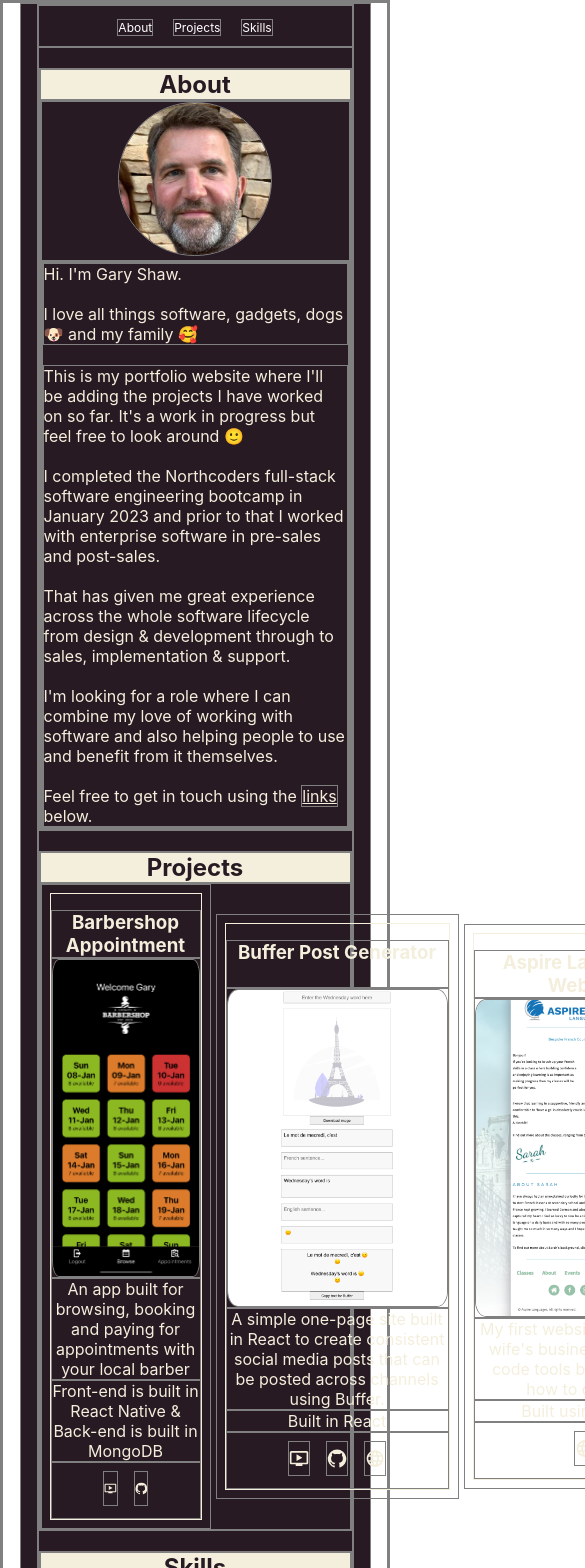
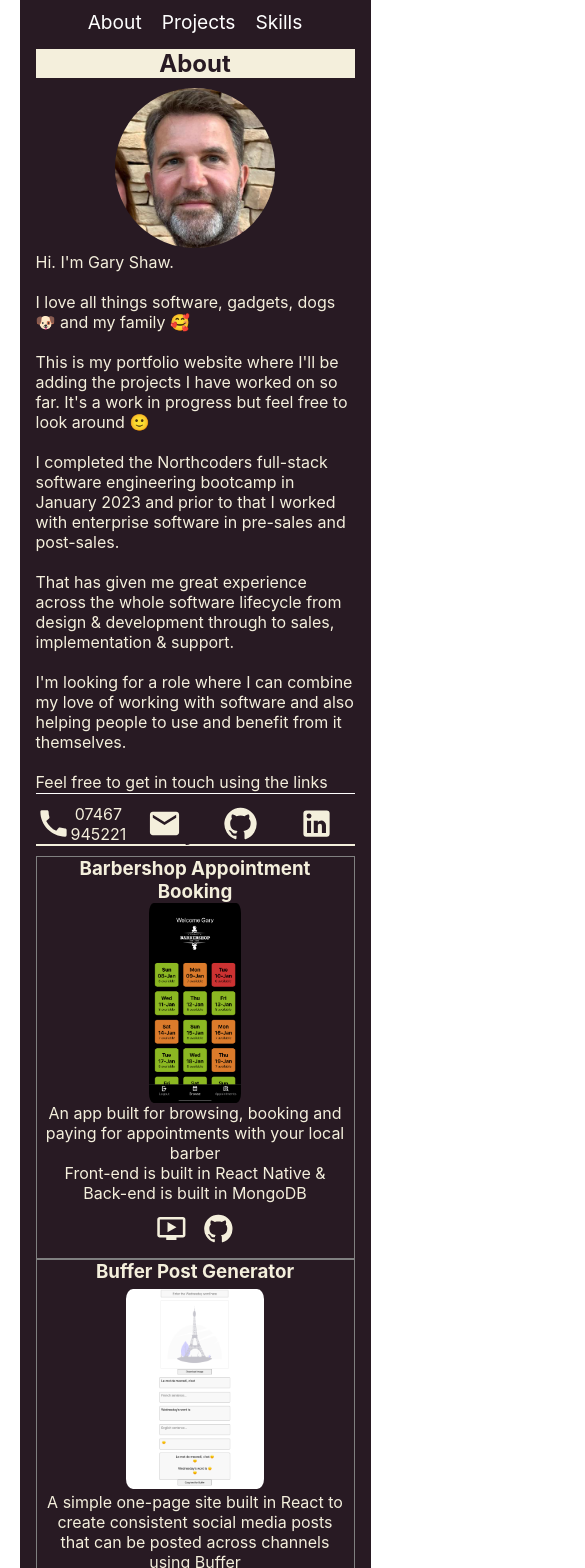
Before and after one commit to g4ry5haw/portfolio-website, a React (Create React App) app: page / in a window 390 px wide. Shown: the top 1568 px of the page, 585 px wide, since content can reach past the window. Built offline with nearby package versions, Linux system fonts and the light colour scheme; the HTML template or start-up script is replaced by a standard one.

Commit message:
worked on responsiveness

```diff
--- a/src/App.css
+++ b/src/App.css
@@ -2,7 +2,7 @@
   padding:0px;
   margin:0px;
   box-sizing: border-box;
-  border: 0.2px solid grey;
+  /* border: 0.2px solid grey; */
   list-style-type: none;
   scroll-behavior: smooth;
 }
@@ -18,15 +18,19 @@
 }
 
 .content {
-  min-height: 50vh;
-  margin-bottom: 20px;
-  margin-top: 20px;
+  min-height: 90dvh;
+  min-height: 90vh;
+
+  /* margin-bottom: 20px;
+  margin-top: 20px; */
 }
 
 .sectionTitle {
-  scroll-margin-top: 4rem;
+  scroll-margin-top: 3rem;
   background-color: #F4EFDC;
-  color: #281A23
+  color: #281A23;
+  margin-top: 5px;
+  margin-bottom: 10px ;
 }
 
 p {
@@ -50,6 +54,7 @@ p {
   gap: 5px;
   /* overflow: hidden; */
   grid-template-columns: repeat(3, 1fr);
+  /* grid-template-columns: repeat(auto-fit, minmax(186px, 1fr)); */
   grid-auto-rows: 1fr;
   /* grid-column-gap: 5px;
   grid-row-gap: 5px; */
@@ -74,7 +79,13 @@ p {
   display: flex;
   /* flex: 1 1 250px; */
   margin: auto;
-  width: 100%
+  width: 100%;
+  justify-content: center;
+  align-items: center;
+}
+
+col > .icon {
+  padding-right: 30px;
 }
 
 .col-text-left > * {
@@ -87,11 +98,8 @@ p {
   padding-top: 1em;
   min-height: 20em;
   width: 100%;
+   object-fit: contain;
   /* align-self: stretch */
-}
-
-.col-image-project {
-  height : 20em;
 }
 
 nav {
@@ -109,7 +117,7 @@ nav a {
   text-decoration: none;
   /* margin: 0px 20px; */
   margin: 10px;
-  font-size: max(2vw, 12px);
+  font-size: max(2vw, 1.2rem);
 }
 
 nav a:hover {
@@ -150,40 +158,13 @@ a {
   color: #F4EFDC;
 }
 
-.skillList {
-  /* display: flex; */
-  /* flex-wrap: wrap;
-  justify-content: center; */
-  /* margin-bottom: 10px; */
-  /* width: 100%; */
-
-}
-
-.skillListItem {
-  /* font-size: clamp(0.5rem, 10vw + 0.1rem, 1rem); */
-}
-
-footer {
-  position: sticky;
-  bottom: 0;
-}
-
 .headshot {
   border-radius: 50%;
-  /* max-width: 20%; */
   width: 50%;
-  /* margin: 1rem; */
 }
 
 
-.image-project {
-  border-radius: 5%;
-  /* max-width: 60%; */
-  /* max-height: 40%; */
-  height:100%;
-  /* margin: 1rem; */
 
-}
 
 .projectLogo {
   border-radius: 5%;
@@ -196,7 +177,48 @@ footer {
   margin: 0.5rem;
 }
 
-.col-title {
-  height: 3rem;
+/* .col-title {
+  height: 5rem;
 
+} */
+
+.grid-outer {
+  display:grid;
+  grid-template-columns: repeat(auto-fit, minmax(200px, 1fr));
+  /* grid-template-columns: repeat(3, 1fr); */
+  grid-auto-rows: 1fr;
+  justify-content: center;
 }
+
+.grid-inner {
+  display: grid;
+  /* column-gap: 5 rem; */
+  /* gap: 1 rem; */
+  padding-left: 5px;
+  padding-right: 5px;
+  border: 1px grey solid;
+}
+
+.grid-inner > img {
+  /* max-height: 100%; */
+  /* /* max-height: 200px; */
+  height: 200px;
+  width:auto;
+  margin: auto;
+  border-radius: 5%;
+  /* object-fit: cover; */
+}
+
+.footer {
+  background-color: #281A23;
+  padding-top: 10px;
+  text-align: center;
+  width: 100%;
+  position: sticky;
+  bottom: 0px;
+  justify-content: center;
+  display:flex;
+  align-items: center;
+  border-top: 1px solid white;
+  margin-top: 10px
+}
--- a/src/App.js
+++ b/src/App.js
@@ -1,5 +1,6 @@
 import "./App.css";
 import Nav from "./components/Nav";
+import Footer from "./components/Footer";
 // import Body from "./components/Body";
 // import About from "./components/About";
 // import Projects from "./components/Projects";
@@ -13,8 +14,7 @@ function App() {
   return (
     <div className="App">
       <Nav />
-
-      {/* <Footer /> */}
+      <Footer />
     </div>
   );
 }
--- a/src/components/About.jsx
+++ b/src/components/About.jsx
@@ -42,11 +42,7 @@ const About = () => {
               themselves.
               <br />
               <br />
-              Feel free to get in touch using the{" "}
-              <a href="#links" className="link">
-                links
-              </a>{" "}
-              below.
+              Feel free to get in touch using the links below.
             </p>
           </div>
         </div>
--- a/src/components/Body.jsx
+++ b/src/components/Body.jsx
@@ -1,6 +1,7 @@
 import React from "react";
 import About from "./About";
 import Projects from "./Projects";
+// import Projects2 from "./Projects2";
 import Skills from "./Skills";
 import "../App.css";
 
@@ -8,6 +9,7 @@ const Body = () => {
   return (
     <div>
       <About />
+      {/* <Projects /> */}
       <Projects />
       <Skills />
       {/* <Contact />
--- /dev/null
+++ b/src/components/Footer.jsx
@@ -0,0 +1,48 @@
+import React from "react";
+import CallIcon from "@mui/icons-material/Call";
+import EmailIcon from "@mui/icons-material/Email";
+import GitHubIcon from "@mui/icons-material/GitHub";
+import LinkedInIcon from "@mui/icons-material/LinkedIn";
+
+const Footer = () => {
+  return (
+    <div class="footer">
+      <div className="col">
+        <CallIcon fontSize="large" className="icon" /> 07467 945221
+      </div>
+      <div className="col">
+        <EmailIcon
+          fontSize="large"
+          className="icon"
+          onClick={(e) => {
+            window.location.href = "mailto:gary.shaw@gmx.co.uk";
+          }}
+        />{" "}
+        {/* gary.shaw@gmx.co.uk */}
+      </div>
+      <div class="col">
+        <GitHubIcon
+          fontSize="large"
+          onClick={(e) => {
+            window.open("https://github.com/g4ry5haw", "_blank");
+          }}
+        />{" "}
+        {/* g4ry5haw */}
+      </div>
+      <div class="col">
+        <LinkedInIcon
+          fontSize="large"
+          onClick={(e) => {
+            window.open(
+              "https://www.linkedin.com/in/gary-shaw-a9b35514/",
+              "_blank"
+            );
+          }}
+        />{" "}
+        {/* LinkedIn */}
+      </div>
+    </div>
+  );
+};
+
+export default Footer;
--- a/src/components/Projects.jsx
+++ b/src/components/Projects.jsx
@@ -1,39 +1,34 @@
 import React from "react";
+import barbershop from "./assets/images/barbershop.png";
 import bufferImage from "./assets/images/buffer-post-generator.png";
-import barbershop from "./assets/images/barbershop.png";
 import aspire from "./assets/images/aspire.png";
 import GitHubIcon from "@mui/icons-material/GitHub";
 import LanguageIcon from "@mui/icons-material/Language";
 import OndemandVideoIcon from "@mui/icons-material/OndemandVideo";
-import "../App.css";
 
-const Projects = () => {
+const Projects2 = () => {
   return (
     <div className="content">
       <h2 className="sectionTitle" id="projects">
         Projects
       </h2>
-      <div className="even-columns-grid">
-        <div className="col">
-          <div className="col-box">
+      <div className="grid-outer">
+        <div className="grid-inner">
           <h3 className="col-title">Barbershop Appointment Booking </h3>
-            <div className="col-image-project">
+
           <img
             src={barbershop}
             alt="barbershop booking app"
             className="image-project"
           />
-            </div>
-            {/* <br /> */}
+
           <p className="p-project-description">
-              An app built for browsing, booking and paying for appointments
-              with your local barber
+            An app built for browsing, booking and paying for appointments with
+            your local barber
           </p>
-            {/* <br /> */}
           <p className="p-project-techstack">
             Front-end is built in React Native & Back-end is built in MongoDB
           </p>
-            {/* <br /> */}
           <div className="project-icons">
             <OndemandVideoIcon
               fontSize="large"
@@ -57,26 +52,18 @@ const Projects = () => {
             />
           </div>
         </div>
-        </div>
-        <div className="col">
-          <div className="col-box">
-            <h3 className="col-title">Buffer Post Generator</h3>
-            <div className="col-image-project">
+        <div className="grid-inner">
+          <h3 className="col-title">Buffer Post Generator </h3>
           <img
             src={bufferImage}
-                alt="buffer post generator"
-                className="image-project"
+            alt="barbershop booking app"
+            // className="image-project"
           />
-            </div>
-            {/* <br /> */}
           <p className="p-project-description">
             A simple one-page site built in React to create consistent social
-              media posts that can be posted across channels using Buffer.
+            media posts that can be posted across channels using Buffer
           </p>
-            {/* <br /> */}
           <p className="p-project-techstack">Built in React</p>
-            {/* <br />
-            <br /> */}
           <div className="project-icons">
             <OndemandVideoIcon
               fontSize="large"
@@ -110,23 +97,18 @@ const Projects = () => {
             />
           </div>
         </div>
-        </div>
-        <div className="col">
-          <div className="col-box">
+
+        <div className="grid-inner">
           <h3 className="col-title">Aspire Languages Website</h3>
-            <div className="col-image-project">
           <img
             src={aspire}
-                alt="aspire languages website"
-                className="image-project"
+            alt="asprie languages website"
+            // className="image-project"
           />
-            </div>
-            {/* <br /> */}
           <p className="p-project-description">
             My first website built for my wife's business using no-code tools
             before I knew how to code 🙂
           </p>
-            {/* <br /> */}
           <p className="p-project-techstack">
             Built using{" "}
             <a
@@ -139,14 +121,26 @@ const Projects = () => {
             </a>
           </p>
           <div className="project-icons">
-              <LanguageIcon
+            <OndemandVideoIcon
               fontSize="large"
               className="logo"
               onClick={(e) => {
-                  window.open("https://aspirelanguages.com/", "_blank");
+                window.open(
+                  "https://www.linkedin.com/posts/gary-shaw-a9b35514_the-last-time-i-posted-on-here-i-was-just-activity-7017876956545208320-chqD?utm_source=share&utm_medium=member_desktop",
+                  "_blank"
+                );
               }}
             />
-            </div>
+            <GitHubIcon
+              fontSize="large"
+              className="logo"
+              onClick={(e) => {
+                window.open(
+                  "https://github.com/g4ry5haw/FE-barbershop-booking",
+                  "_blank"
+                );
+              }}
+            />
           </div>
         </div>
       </div>
@@ -154,4 +148,4 @@ const Projects = () => {
   );
 };
 
-export default Projects;
+export default Projects2;
--- a/src/components/Skills.jsx
+++ b/src/components/Skills.jsx
@@ -6,7 +6,7 @@ const Skills = () => {
       <h2 className="sectionTitle" id="skills">
         Skills
       </h2>
-      <div className="even-columns-grid">
+      <div className="grid-outer">
         <div className="col">
           <div className="col-box">
             <h3 className="col-title">Front end</h3>
```
Also changed, not shown: src/components/Projects-old.jsx (added, +157 -0 lines). Lines whose indentation alone changed are shown as unchanged.
